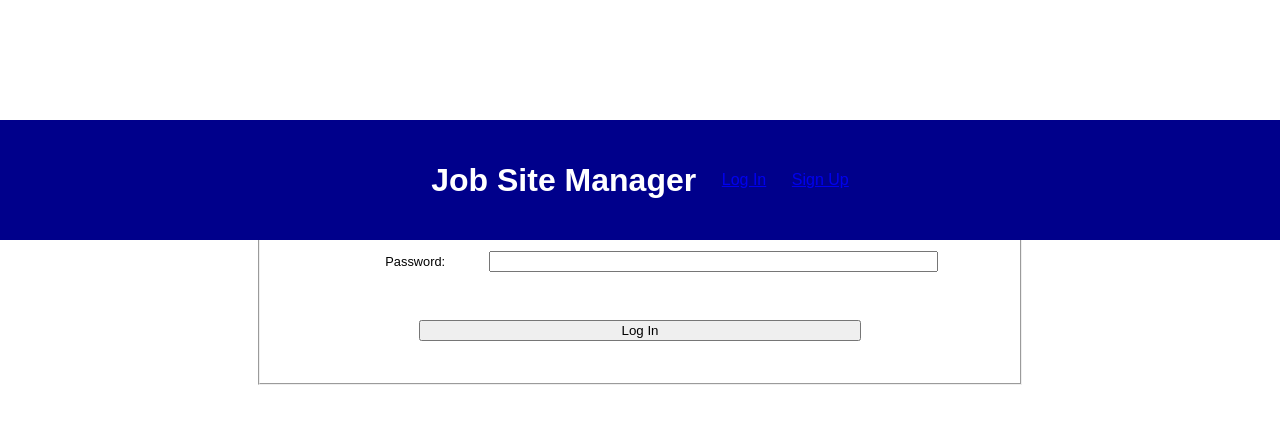
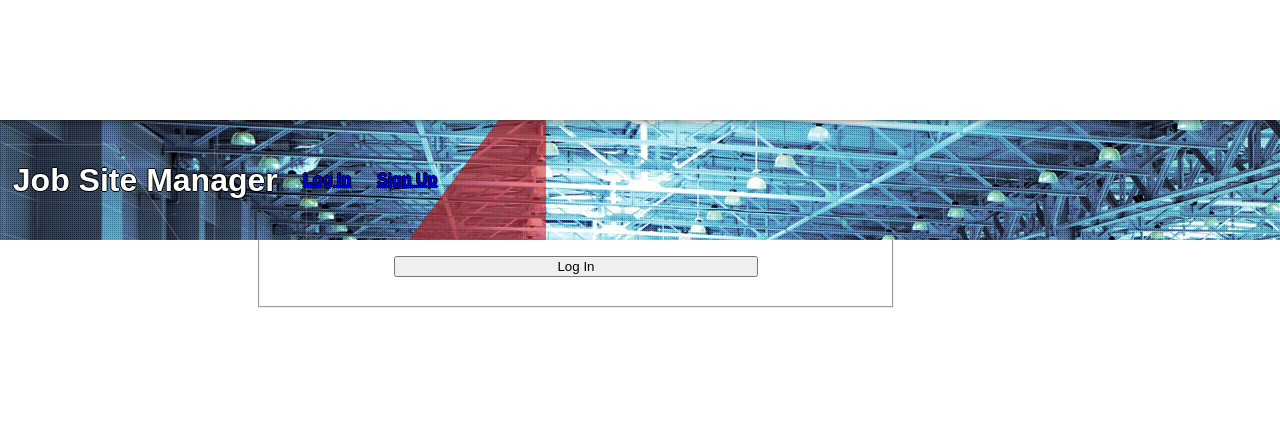
Before and after one commit to AhmedRaz/Job-site-manager-front-end, a React (Create React App) app in the folder job-site-manager/: page /login in a window 1280 px wide. Shown: the top 424 px of the page. Built offline with nearby package versions, Linux system fonts and the light colour scheme; no server answers; what google-maps-react would draw is missing.

Commit message:
added some styling

```diff
--- a/job-site-manager/src/App.css
+++ b/job-site-manager/src/App.css
@@ -1,7 +1,8 @@
 .App {
+  text-decoration: none;
   text-align: center;
   display: grid;
-  grid-template-columns: 20vw 60vw 20vw;
+  grid-template-columns: 20vw 50vw 30vw;
   grid-template-areas: "l m r";
   padding-top: 15vh;
 }
@@ -12,14 +13,19 @@
 } */
 
 #nav-bar {
-  background-color: #00008B;
+  background-image: url('./teamIndustrialHeader.jpg');
+  list-style-type: none;
+  text-decoration: none;
+  background-color: #105759;
   display: flex;
-  justify-content: center;
+  justify-content:left;
   align-items: center;
   position: absolute;
   height: 15vh;
   width: 100vw;
   color: white;
+  text-shadow: -1px 0 black, 0 1px black, 1px 0 black, 0 -1px black;
+  font-weight: bold;
 }
 
 .main-content {
@@ -46,15 +52,31 @@
   to { transform: rotate(360deg); }
 }
 
+.side-bar-div {
+  text-decoration: none;
+}
 
 #side-bar {
+  list-style-type: none;
+  text-decoration: none;
   grid-area: l;
   width: 20vw;
-  position: fixed;
-  margin-top: 15vh;
-  height: calc(100vh - 15vh);
+  position: sticky;
+  top: 0;
+  /* margin-top: 15vh; */
+  height: calc(100vh);
   overflow-y: scroll;
-  background-color: #778899;
+  background-color: #bf163b;
+  /* justify-content: center;
+  align-items: center; */
+  text-align: center;
+  /* align-content: center; */
+}
+.side-bar-div {
+  text-align: center;
+  align-content: center;
+  justify-content: center;
+  align-items: center;
 }
 
 legend {
@@ -107,9 +129,19 @@ input:valid + span:after {
   text-align: left;
 }
 
+button {
+  margin: .1vmin;
+  color: grey
+}
+
+input {
+  margin: .25vw;
+}
+
 a:hover {
   cursor: pointer;
-  text-decoration: underline;
+  /* text-decoration: underline; */
+  font-size: 18px;
 }
 
 .close-button {
@@ -118,13 +150,17 @@ top: auto ;
 outline:5px solid #fff
 }
 
-.create-job {
+/* .create-job {
   display: grid;
   grid-template-columns: 50% 50%;
   grid-template-rows: 50% 50%;
-}
+} */
 
-.create-job-item {
+/* .create-job-item {
   grid-column: 1/2;
   grid-row: 1/2;
+} */
+
+a:visited {
+    color: white;
 }
--- a/job-site-manager/src/components/CaptureImage.js
+++ b/job-site-manager/src/components/CaptureImage.js
@@ -89,7 +89,7 @@ class CaptureImage extends React.Component {
           width={350}
           videoConstraints={videoConstraints}
         />
-        <button onClick={this.capture}>Capture photo</button>
+        <div className="button-container"><button onClick={this.capture}>Capture photo</button></div>
         {this.state.imageData ?
           <div>
             <p><img src={this.state.imageData} alt=""/></p>
--- a/job-site-manager/src/components/CreateJob.js
+++ b/job-site-manager/src/components/CreateJob.js
@@ -55,7 +55,7 @@ class CreateJob extends React.Component {
           </fieldset>
         </div>
         {(this.props.jobObject && this.props.jobImage === null) && <CaptureImage job={this.props.jobObject} /> }
-        { this.props.jobImage && <div> <img src={this.props.jobImage.image_data} alt=""/> </div>}
+        { this.props.jobImage && <div> <img className="image-tag" src={this.props.jobImage.image_data} alt=""/> </div>}
 
         {this.props.jobObject && <CreateEvent job={this.props.jobObject} />}
       </React.Fragment>
--- a/job-site-manager/src/components/EventDetail.js
+++ b/job-site-manager/src/components/EventDetail.js
@@ -123,7 +123,7 @@ class EventDetail extends React.Component {
   render(){
     return(
       <div>
-        <fieldset>
+        <fieldset className="job-details">
           <legend>Event Details</legend>
           <p>Name: {`${this.props.event.event_name}`}</p>
           <p>Type: {`${this.props.event.event_type}`}</p>
--- a/job-site-manager/src/components/JobDetail.js
+++ b/job-site-manager/src/components/JobDetail.js
@@ -42,6 +42,14 @@ class JobDetail extends React.Component {
     })
   }
 
+  renderIfNoImage = () => {
+    if (this.props.jobImage){
+    return  <div className="image-tag"> <img src={this.props.jobImage.image_data} alt=""/> </div>
+    } else {
+      return null
+    }
+  }
+
   handleClick = (eventId) => {
     this.props.selectEvent(eventId)
   }
@@ -64,7 +72,7 @@ class JobDetail extends React.Component {
 
           </fieldset>
           <div className="images-container">
-            {this.props.job.images.length > 0 ? this.renderJobImages(): <div> <img src={this.props.jobImage.image_data} alt=""/> </div>}
+            {this.props.job.images.length > 0 ? this.renderJobImages(): this.renderIfNoImage() }
           </div>
           {this.props.selectedEvent ? <EventDetail event={this.props.selectedEvent} /> : <div></div>}
         </div>
--- a/job-site-manager/src/components/SideBar.js
+++ b/job-site-manager/src/components/SideBar.js
@@ -26,6 +26,7 @@ class SideBar extends React.Component {
   render() {
     return(
       <div id="side-bar">
+        <div>
         <div className="side-bar-div">
           <p>Hello, {`${this.props.user.first_name}`}</p>
         </div>
@@ -44,6 +45,7 @@ class SideBar extends React.Component {
         </div>
         <div className="side-bar-div" >
           <Link className="item" to="/main/create_job">Create New Job </Link>
+        </div>
         </div>
       </div>
     );
```
Also changed, not shown: job-site-manager/src/teamIndustrialHeader.jpg (added).
